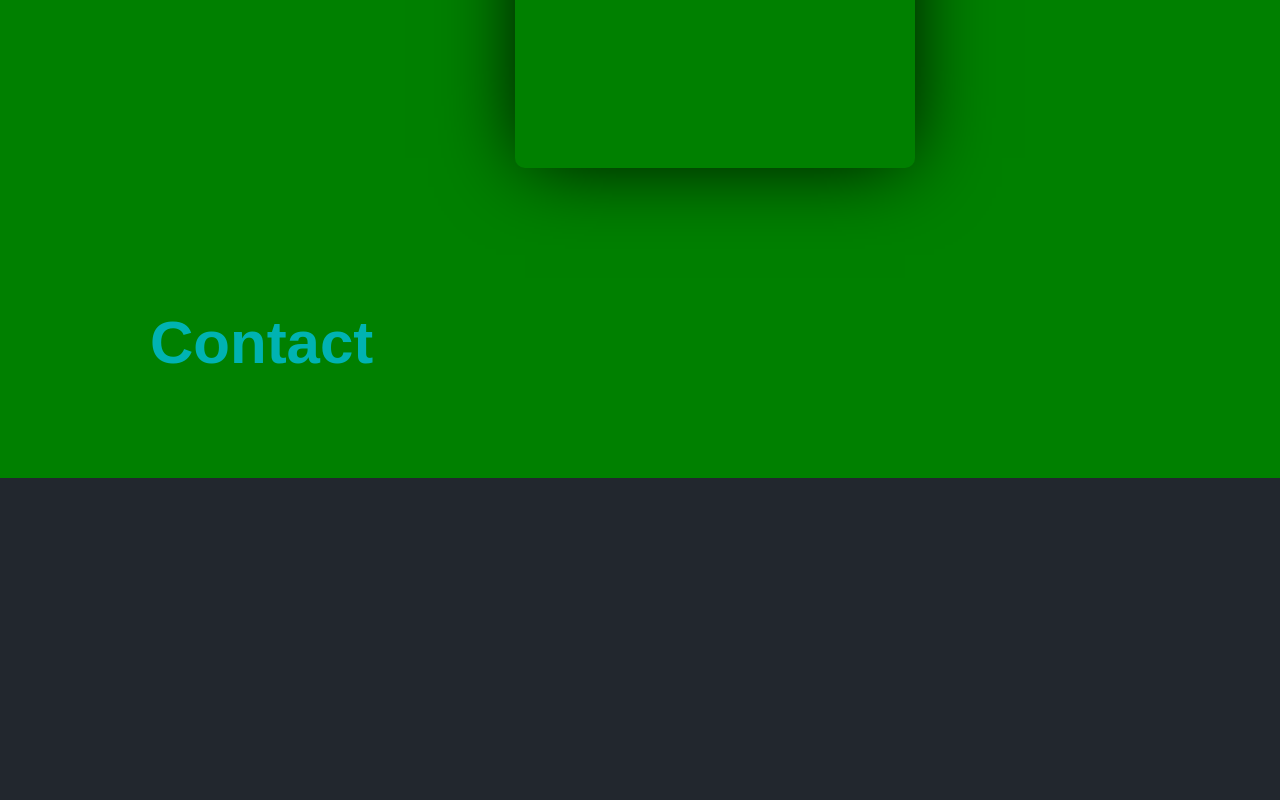
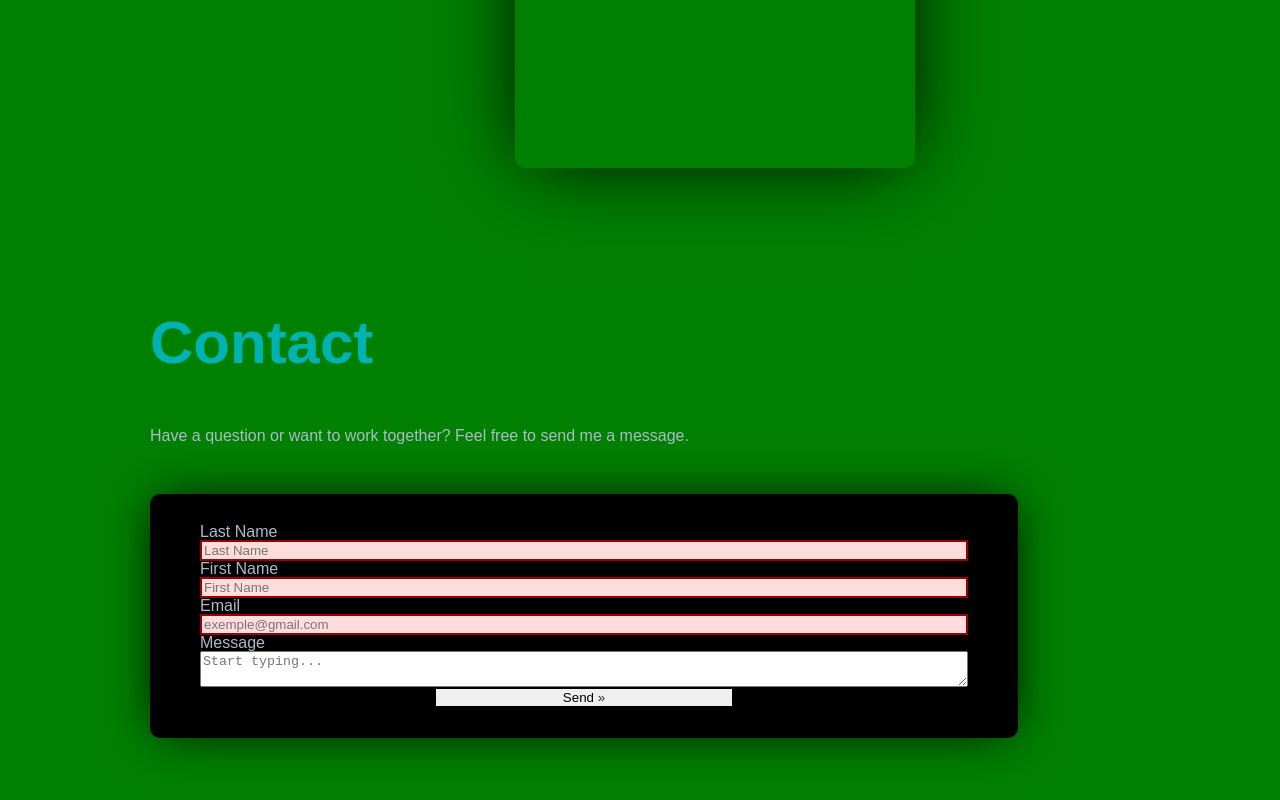
Before and after one commit to Emlych/portfolio, a React (Create React App) app: page / in a window 1280 px wide. Shown: the part 2434-3234 px from the top of the page. Before the commit the page ends 2912 px from the top, so only its background shows below. Built offline with nearby package versions, Linux system fonts and the light colour scheme.

Commit message:
Contact component

```diff
--- a/src/Components/Cardproject.js
+++ b/src/Components/Cardproject.js
@@ -9,7 +9,7 @@ import {
 } from "@fortawesome/free-brands-svg-icons";
 import { faMobileAlt, faLeaf, faLink } from "@fortawesome/free-solid-svg-icons";
 
-function Cardproject({ name, techno, description, url, image }) {
+function Cardproject({ _id, name, techno, description, url, image }) {
   function iconSelector(icon) {
     switch (icon) {
       case "javascript":
@@ -38,18 +38,20 @@ function Cardproject({ name, techno, description, url, image }) {
           <a href={url} target="_blank" rel="noreferrer" className="bubble">
             <FontAwesomeIcon icon={faLink} />
           </a>
-          {techno.map((item) => (
-            <div className="bubble">{iconSelector(item)}</div>
+          {techno.map((item, i) => (
+            <div className="bubble" key={i}>
+              {iconSelector(item)}
+            </div>
           ))}
         </div>
-        <svg id="curve">
+        <svg id="curve" xmlns="http://www.w3.org/2000/svg">
           <path
-            id="p"
+            id={`p-${_id}`}
             d="M0,200 Q80,100 400,200 V150 H0 V50"
             transform="translate(0 300)"
           />
           <rect
-            id="dummyRect"
+            id={`dummyRect-${_id}`}
             x="0"
             y="0"
             height="450"
@@ -58,68 +60,68 @@ function Cardproject({ name, techno, description, url, image }) {
           />
           {/* slide up */}
           <animate
-            xlinkHref="#p"
+            href={`#p-${_id}`}
             attributeName="d"
             to="M0,50 Q80,100 400,50 V150 H0 V50"
             fill="freeze"
-            begin="dummyRect.mouseover"
-            end="dummyRect.mouseout"
+            begin={`dummyRect-${_id}.mouseover`}
+            end={`dummyRect-${_id}.mouseout`}
             dur="0.1s"
-            id="bounce1"
+            id={`bounce1-${_id}`}
           />
           {/* slide up and curve in */}
           <animate
-            xlinkHref="#p"
+            href={`#p-${_id}`}
             attributeName="d"
             to="M0,50 Q80,0 400,50 V150 H0 V50"
             fill="freeze"
-            begin="bounce1.end"
-            end="dummyRect.mouseout"
+            begin={`bounce1-${_id}.end`}
+            end={`dummyRect-${_id}.mouseout`}
             dur="0.15s"
-            id="bounce2"
+            id={`bounce2-${_id}`}
           />
           {/* slide down and curve in */}
           <animate
-            xlinkHref="#p"
+            href={`#p-${_id}`}
             attributeName="d"
             to="M0,50 Q80,80 400,50 V150 H0 V50"
             fill="freeze"
-            begin="bounce2.end"
-            end="dummyRect.mouseout"
+            begin={`bounce2-${_id}.end`}
+            end={`dummyRect-${_id}.mouseout`}
             dur="0.15s"
-            id="bounce3"
+            id={`bounce3-${_id}`}
           />
           {/* slide down and curve out */}
           <animate
-            xlinkHref="#p"
+            href={`#p-${_id}`}
             attributeName="d"
             to="M0,50 Q80,45 400,50 V150 H0 V50"
             fill="freeze"
-            begin="bounce3.end"
-            end="dummyRect.mouseout"
+            begin={`bounce3-${_id}.end`}
+            end={`dummyRect-${_id}.mouseout`}
             dur="0.1s"
-            id="bounce4"
+            id={`bounce4-${_id}`}
           />
           {/* curve in */}
           <animate
-            xlinkHref="#p"
+            href={`#p-${_id}`}
             attributeName="d"
             to="M0,50 Q80,50 400,50 V150 H0 V50"
             fill="freeze"
-            begin="bounce4.end"
-            end="dummyRect.mouseout"
+            begin={`bounce4-${_id}.end`}
+            end={`dummyRect-${_id}.mouseout`}
             dur="0.05s"
-            id="bounce5"
+            id={`bounce5-${_id}`}
           />
 
           <animate
-            xlinkHref="#p"
+            href={`#p-${_id}`}
             attributeName="d"
             to="M0,200 Q80,100 400,200 V150 H0 V50"
             fill="freeze"
-            begin="dummyRect.mouseout"
+            begin={`dummyRect-${_id}.mouseout`}
             dur="0.15s"
-            id="bounceOut"
+            id={`bounceOut-${_id}`}
           />
         </svg>
         <div className="card-info">
--- a/src/Components/Contact.js
+++ b/src/Components/Contact.js
@@ -1,10 +1,70 @@
-import React from "react";
+import React, { useRef } from "react";
 import "./contact.css";
 
 function Contact() {
+  const firstNameRef = useRef(null);
+  const lasttNameRef = useRef(null);
+  const emailRef = useRef(null);
+  const messageRef = useRef(null);
+
+  const handleSubmit = (event) => {
+    event.preventDefault();
+
+    const data = {
+      firstName: firstNameRef.current.value,
+      lasttName: lasttNameRef.current.value,
+      email: emailRef.current.value,
+      message: messageRef.current.value,
+    };
+
+    alert("Following message: " + JSON.stringify(data));
+  };
+
   return (
     <div className="contact" id="contact">
       <h2>Contact</h2>
+      <p>
+        Have a question or want to work together? Feel free to send me a
+        message.
+      </p>
+      <div className="form-container">
+        <label for="lastName">Last Name</label>
+        <input
+          type="text"
+          placeholder="Last Name"
+          required
+          tabIndex={1}
+          ref={lasttNameRef}
+        />
+        <label for="firstName">First Name</label>
+        <input
+          type="text"
+          placeholder="First Name"
+          required
+          tabIndex={2}
+          ref={firstNameRef}
+        />
+        <label for="email">Email</label>
+        <input
+          type="email"
+          name="email"
+          id="email"
+          placeholder="exemple@gmail.com"
+          required
+          tabIndex={3}
+          ref={emailRef}
+        />
+        <label for="message">Message</label>
+        <textarea
+          placeholder="Start typing..."
+          name="message"
+          required
+          ref={messageRef}
+        />
+        <button type="submit" className="form-button" onClick={handleSubmit}>
+          Send
+        </button>
+      </div>
     </div>
   );
 }
--- a/src/Components/Projects.js
+++ b/src/Components/Projects.js
@@ -5,6 +5,7 @@ import randomquote from "../Assets/randomquote.png";
 
 const projects = [
   {
+    _id: "one",
     name: "Random quote generator",
     techno: ["javascript"],
     description: "Free code camp exercice",
@@ -12,6 +13,7 @@ const projects = [
     image: randomquote,
   },
   {
+    _id: "two",
     name: "second project",
     techno: ["react", "javascript"],
     description: "Free code camp exercice",
@@ -19,6 +21,7 @@ const projects = [
     image: randomquote,
   },
   {
+    _id: "three",
     name: "third project",
     techno: ["react", "javascript"],
     description: "Free code camp exercice",
--- a/src/Components/contact.css
+++ b/src/Components/contact.css
@@ -2,7 +2,9 @@
   .contact {
     padding: 50px 50px;
     display: flex;
-    justify-content: space-between;
+    flex-direction: column;
+    justify-content: flex-start;
+    height: 100vh;
   }
   .contact h2 {
     font-size: 60px;
@@ -11,4 +13,46 @@
     margin-bottom: 50px;
     color: var(--darksecondary);
   }
+
+  .form-container {
+    margin-top: 50px;
+    padding: 30px 50px;
+    background-color: black;
+    box-shadow: 0 0 50px -8px black;
+    border-radius: 10px;
+    width: 60vw;
+    display: flex;
+    flex-direction: column;
+    justify-content: space-between;
+  }
+
+  input:invalid {
+    background-color: #fdd;
+    border: 2px solid #900;
+  }
+
+  /* Button */
+  .form-button {
+    background-color: var(--darkprimary);
+    border: 1px var(--darksecondary) solid;
+    color: var(--darksecondary);
+    width: 300px;
+    margin: 10px auto;
+    padding: 15px 40px;
+    font-size: 20px;
+    font-weight: 800;
+    cursor: pointer;
+    transition: all 0.5s;
+  }
+  .form-button:after {
+    content: " »";
+    color: var(--darkprimary);
+    top: 14px;
+    right: -20px;
+    transition: linear 0.5s;
+  }
+  .form-button:hover {
+    color: var(--darkprimary);
+    box-shadow: inset 300px 0px 1px var(--darksecondary);
+  }
 }
```
